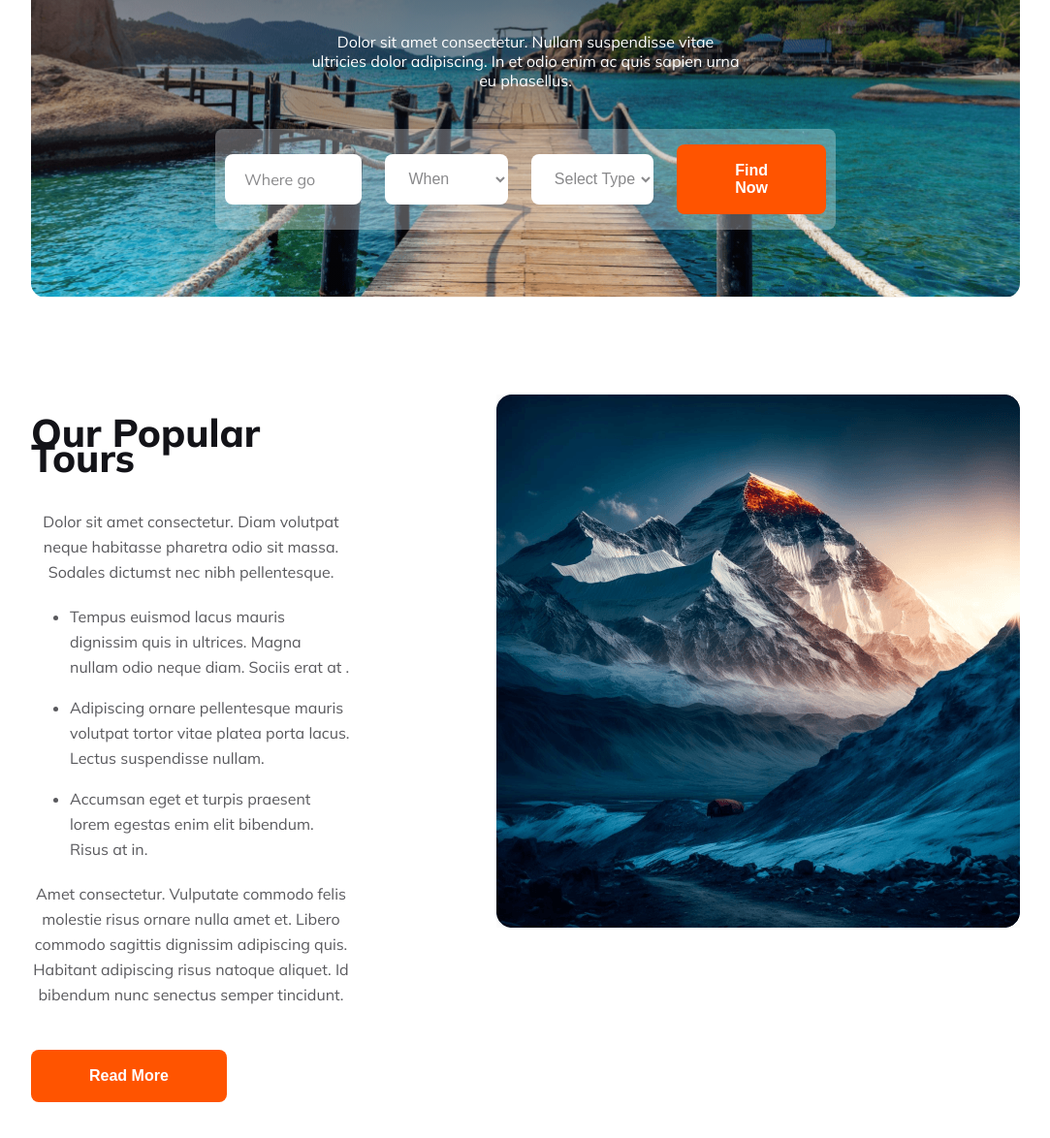
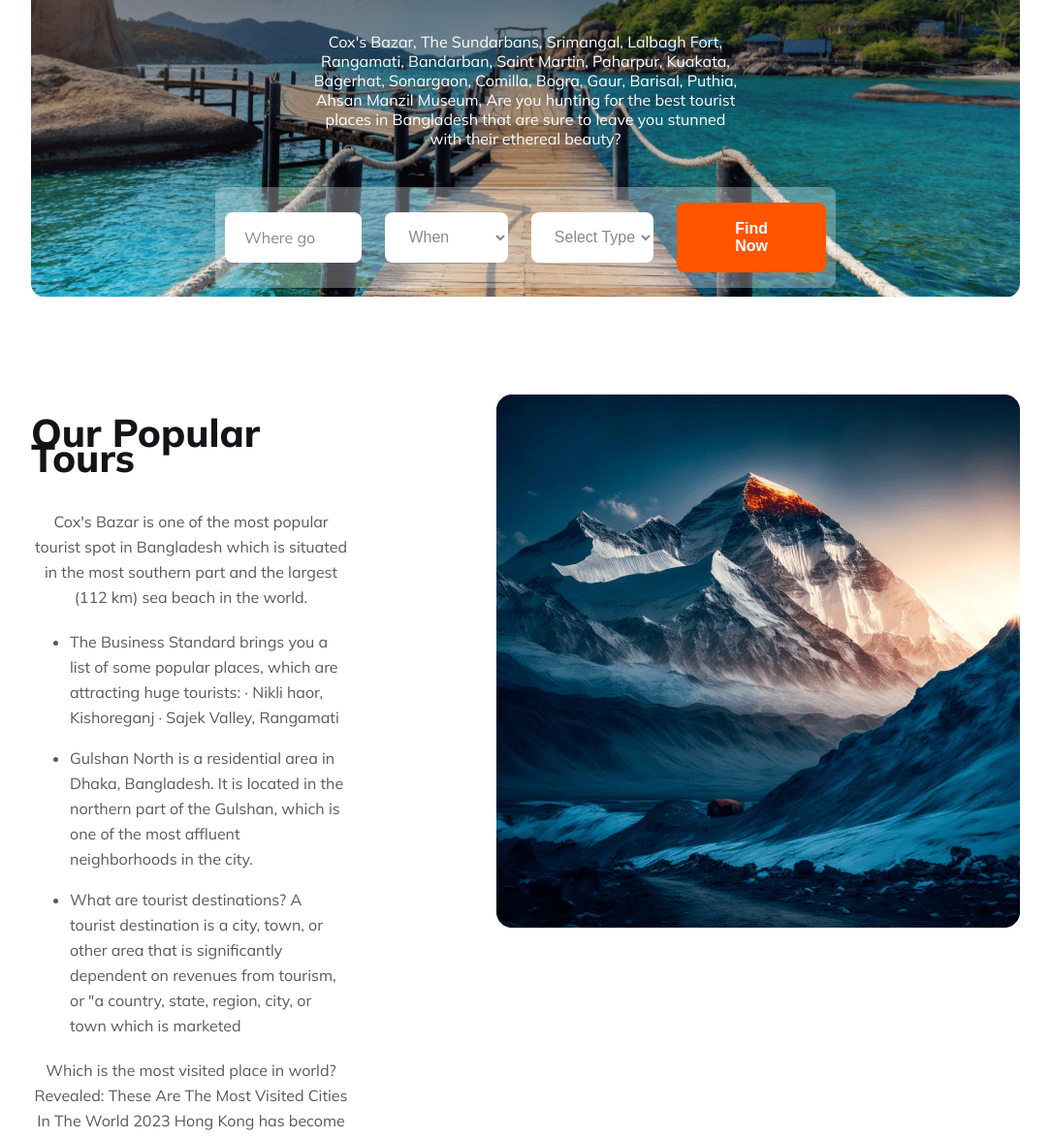
Before and after one commit to nokibulislam27/Travel-_Website, a plain HTML site: page index.html in a window 1280 px wide. Shown: the part 401-1575 px from the top of the page at 97% size, without its empty margins (98-1181 px from the left). Drawn offline with Linux system fonts and the light colour scheme.

Commit message:
text add

```diff
--- a/index.html
+++ b/index.html
@@ -39,8 +39,8 @@
     <header class="header">
         <div>
             <h1 class="header-title">Explore Your Travel</h1>
-            <p class="header-description">Dolor sit amet consectetur. Nullam suspendisse vitae ultricies dolor
-                adipiscing. In et odio enim ac quis sapien urna eu phasellus.</p>
+            <p class="header-description">
+                Cox's Bazar, The Sundarbans, Srimangal, Lalbagh Fort, Rangamati, Bandarban, Saint Martin, Paharpur, Kuakata, Bagerhat, Sonargaon, Comilla, Bogra, Gaur, Barisal, Puthia, Ahsan Manzil Museum, Are you hunting for the best tourist places in Bangladesh that are sure to leave you stunned with their ethereal beauty?</p>
         </div>
         <div class="header-input">
             <p id="where">Where go</p>
@@ -62,18 +62,16 @@
         <div class="popular-tour">
             <div class="tour">
                 <h1 class="popular-tour-header">Our Popular Tours</h1>
-                <p class="description">Dolor sit amet consectetur. Diam volutpat neque habitasse pharetra odio sit
-                    massa. Sodales dictumst nec nibh pellentesque.</p>
+                <p class="description">Cox's Bazar is one of the most popular tourist spot in Bangladesh which is situated in the most southern part and the largest (112 km) sea beach in the world.</p>
                 <ul class="list">
-                    <li>Tempus euismod lacus mauris dignissim quis in ultrices. Magna nullam odio neque diam. Sociis
-                        erat at .</li>
-                    <li>Adipiscing ornare pellentesque mauris volutpat tortor vitae platea porta lacus. Lectus
-                        suspendisse nullam.</li>
-                    <li> Accumsan eget et turpis praesent lorem egestas enim elit bibendum. Risus at in.</li>
+                    <li>The Business Standard brings you a list of some popular places, which are attracting huge tourists: · Nikli haor, Kishoreganj · Sajek Valley, Rangamati </li>
+                    <li>Gulshan North is a residential area in Dhaka, Bangladesh. It is located in the northern part of the Gulshan, which is one of the most affluent neighborhoods in the city.</li>
+                    <li> What are tourist destinations?
+                        A tourist destination is a city, town, or other area that is significantly dependent on revenues from tourism, or "a country, state, region, city, or town which is marketed</li>
                 </ul>
-                <p class="description">Amet consectetur. Vulputate commodo felis molestie risus
-                    ornare nulla amet et. Libero commodo sagittis dignissim adipiscing quis. Habitant adipiscing risus
-                    natoque aliquet. Id bibendum nunc senectus semper tincidunt. </p>
+                <p class="description">Which is the most visited place in world?
+                    Revealed: These Are The Most Visited Cities In The World 2023
+                    Hong Kong has become the most visited city in the world, surpassing Bangkok in recent times. Hong Kong welcomed 26.6 million visitors! With over 5 million more visitors annually than its closest rival, Hong Kong is expected to host at least 31 million tourists in the near future.</p>
                 <button class="primary-button">Read More</button>
             </div>
             <div class="popular-tour-pic">
@@ -85,8 +83,9 @@
 
         <div class="destination">
             <h1 class="destination-title">Choose Your Destination</h1>
-            <p class="description">Dolor sit amet consectetur. Diam volutpat neque habitasse pharetra odio sit massa.
-                Sodales dictumst nec nibh pellentesque.</p>
+            <p class="description">What is man made attraction?
+                What are man-made attractions? - Quora
+                Man-made attractions are tourist destinations or landmarks that have been created by humans rather than occurring naturally. These can include architectural wonders like the Eiffel Tower or the Great Wall of China, </p>
         </div>
 
         <!-- Destination Image -->
@@ -135,8 +134,7 @@
 
         <div class="choose">
             <h1 class="choose-title">Why Choose Us</h1>
-            <p class="description">Dolor sit amet consectetur. Diam volutpat neque habitasse pharetra odio sit massa.
-                Sodales dictumst nec nibh pellentesque.</p>
+            <p class="description">As Switzerland encompasses German, French, Italian and Rhaeto-Romanic linguistic and cultural areas, it has opted for an international label ..</p>
         </div>
 
         <section>
@@ -144,23 +142,18 @@
                 <div class="hotel">
                     <img src="Images/hotel 1.jpg" alt="">
                     <h2 class="hotel-title">Handpicked Hotels</h2>
-                    <p class="description">Amet consectetur. Vulputate commodo felis molestie risus ornare nulla amet
-                        et. Libero commodo sagittis dignissim adipiscing quis. Habitant adipiscing risus natoque
-                        aliquet. </p>
+                    <p class="description">ASwitzerland is traditionally a Christian country, both Catholic and Protestant, and the Federal Constitution still begins by invoking the name ...</p>
                 </div>
                 <div class="world-class">
                     <img src="Images/map 1.jpg" alt="">
                     <h2 class="world-class-title">World Class Service</h2>
-                    <p class="description">Amet consectetur. Vulputate commodo felis molestie risus ornare nulla amet
-                        et. Libero commodo sagittis dignissim adipiscing quis. Habitant adipiscing risus natoque
-                        aliquet. </p>
+                    <p class="description">Cox's Bazar, The Sundarbans, Srimangal, Lalbagh Fort, Rangamati, Bandarban, Saint Martin, Paharpur, Kuakata, Bagerhat, Sonargaon, Comilla, Bogra, Gaur, Barisal, Puthia, Ahsan Manzil Museum, Are you hunting for the best tourist places in Bangladesh that are sure to leave you stunned with their ethereal beauty?</p>
                 </div>
             </div>
             <div class="price">
                 <img src="Images/price-tag 1.jpg" alt="">
                 <h2 class="price-title">Best Price Guarantee</h2>
-                <p class="description">Amet consectetur. Vulputate commodo felis molestie risus ornare nulla amet et.
-                    Libero commodo sagittis dignissim adipiscing quis. Habitant adipiscing risus natoque aliquet. </p>
+                <p class="description">Cox's Bazar, The Sundarbans, Srimangal, Lalbagh Fort, Rangamati, Bandarban, Saint Martin, Paharpur, Kuakata, Bagerhat, Sonargaon, Comilla, Bogra, Gaur, Barisal, Puthia, Ahsan Manzil Museum, Are you hunting for the best tourist places in Bangladesh that are sure to leave you stunned with their ethereal beauty?</p>
             </div>
         </section>
 
@@ -169,15 +162,12 @@
         <section>
             <div class="discount">
                 <h1 class="discount-title">Deals & Discounts</h1>
-                <p class="description">Dolor sit amet consectetur. Diam volutpat neque habitasse pharetra odio sit
-                    massa. Sodales dictumst nec nibh pellentesque.</p>
+                <p class="description">Cox's Bazar, The Sundarbans, Srimangal, Lalbagh Fort, Rangamati, Bandarban, Saint Martin, Paharpur, Kuakata, Bagerhat, Sonargaon, Comilla, Bogra, Gaur, Barisal, Puthia, Ahsan Manzil Museum, Are you hunting for the best tourist places in Bangladesh that are sure to leave you stunned with their ethereal beauty?</p>
             </div>
             <div class="package">
                 <div class="package-desc">
                     <h2 class="package-title">Tour To Satorini</h2>
-                <p class="description">Amet consectetur. Vulputate commodo felis
-                    molestie risus ornare nulla amet et. Libero commodo sagittis dignissim adipiscing quis. Habitant
-                    adipiscing.</p>
+                <p class="description">Cox's Bazar, The Sundarbans, Srimangal, Lalbagh Fort, Rangamati, Bandarban, Saint Martin, Paharpur, Kuakata, Bagerhat, Sonargaon, Comilla, Bogra, Gaur, Barisal, Puthia, Ahsan Manzil Museum, Are you hunting for the best tourist places in Bangladesh that are sure to leave you stunned with their ethereal beauty?</p>
                 <h3 class="primary-color">Price: $1300-$1500</h3>
                 <button class="primary-button">Book Now</button>
                 </div>
@@ -185,9 +175,7 @@
             <div class="package1">
                 <div class="package-desc">
                     <h2 class="package-title">Tour To Satorini</h2>
-                <p class="description">Amet consectetur. Vulputate commodo felis
-                    molestie risus ornare nulla amet et. Libero commodo sagittis dignissim adipiscing quis. Habitant
-                    adipiscing.</p>
+                <p class="description">Cox's Bazar, The Sundarbans, Srimangal, Lalbagh Fort, Rangamati, Bandarban, Saint Martin, Paharpur, Kuakata, Bagerhat, Sonargaon, Comilla, Bogra, Gaur, Barisal, Puthia, Ahsan Manzil Museum, Are you hunting for the best tourist places in Bangladesh that are sure to leave you stunned with their ethereal beauty?</p>
                 <h3 class="primary-color">Price: $1300-$1500</h3>
                 <button class="primary-button">Book Now</button>
                 </div>
@@ -195,9 +183,7 @@
             <div class="package">
                 <div class="package-desc">
                     <h2 class="package-title">Tour To Satorini</h2>
-                <p class="description">Amet consectetur. Vulputate commodo felis
-                    molestie risus ornare nulla amet et. Libero commodo sagittis dignissim adipiscing quis. Habitant
-                    adipiscing.</p>
+                <p class="description">Cox's Bazar, The Sundarbans, Srimangal, Lalbagh Fort, Rangamati, Bandarban, Saint Martin, Paharpur, Kuakata, Bagerhat, Sonargaon, Comilla, Bogra, Gaur, Barisal, Puthia, Ahsan Manzil Museum, Are you hunting for the best tourist places in Bangladesh that are sure to leave you stunned with their ethereal beauty?</p>
                 <h3 class="primary-color">Price: $1300-$1500</h3>
                 <button class="primary-button">Book Now</button>
                 </div>
@@ -207,13 +193,10 @@
             <div class="place">
                 <div class="place-desc">
                     <h2 class="place-title">A Simple Perfect Place To Get Lost</h2>
-                    <p class="description">Amet consectetur. Vulputate commodo felis molestie risus ornare nulla amet
-                        et. Libero commodo sagittis dignissim adipiscing quis. </p>
+                    <p class="description">Cox's Bazar, The Sundarbans, Srimangal, Lalbagh Fort, Rangamati, Bandarban, Saint Martin, Paharpur, Kuakata, Bagerhat, Sonargaon, Comilla, Bogra, Gaur, Barisal, Puthia, Ahsan Manzil Museum, Are you hunting for the best tourist places in Bangladesh that are sure to leave you stunned with their ethereal beauty?</p>
                     <ul>
-                        <li>Adipiscing ornare pellentesque mauris volutpat tortor vitae platea porta lacus. Lectus
-                            suspendisse nullam.</li>
-                        <li>Adipiscing ornare pellentesque mauris volutpat tortor vitae platea porta lacus. Lectus
-                            suspendisse nullam.</li>
+                        <li>Cox's Bazar, The Sundarbans, Srimangal, Lalbagh Fort, Rangamati, Bandarban, Saint Martin, Paharpur, Kuakata, Bagerhat, Sonargaon, Comilla, Bogra, Gaur, Barisal, Puthia, Ahsan Manzil Museum, Are you hunting for the best tourist places in Bangladesh that are sure to leave you stunned with their ethereal beauty?</li>
+                        <li>Cox's Bazar, The Sundarbans, Srimangal, Lalbagh Fort, Rangamati, Bandarban, Saint Martin, Paharpur, Kuakata, Bagerhat, Sonargaon, Comilla, Bogra, Gaur, Barisal, Puthia, Ahsan Manzil Museum, Are you hunting for the best tourist places in Bangladesh that are sure to leave you stunned with their ethereal beauty?</li>
                     </ul>
                     <button class="primary-button">See More</button>
                 </div>
@@ -256,7 +239,7 @@
                 <h1>Fly <span class="primary-color">Travel</span></h1>
             </div>
             <div>
-                <p class="description">Lorem ipsum dolor sit amet consectetur adipisicing elit. Deserunt aliquam, reiciendis ipsam aliquid temporibus culpa minima quas tenetur? Doloribus quis neque at nostrum eveniet eum accusantium quas amet officiis odit?</p>
+                <p class="description">LCox's Bazar, The Sundarbans, Srimangal, Lalbagh Fort, Rangamati, Bandarban, Saint Martin, Paharpur, Kuakata, Bagerhat, Sonargaon, Comilla, Bogra, Gaur, Barisal, Puthia, Ahsan Manzil Museum, Are you hunting for the best tourist places in Bangladesh that are sure to leave you stunned with their ethereal beauty?</p>
             </div>
             <div class="social-link">
                 <a href=""><img src="Images/fb.png" alt=""></a>
```
